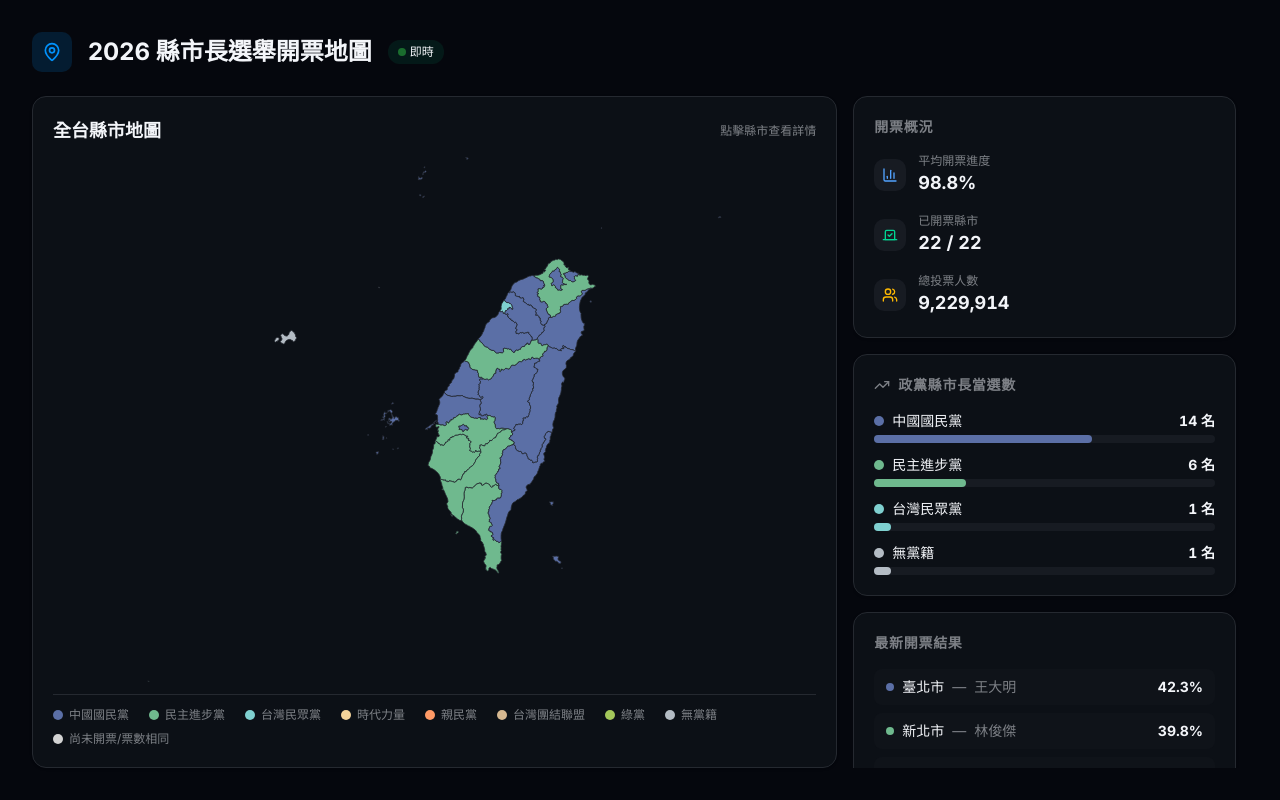
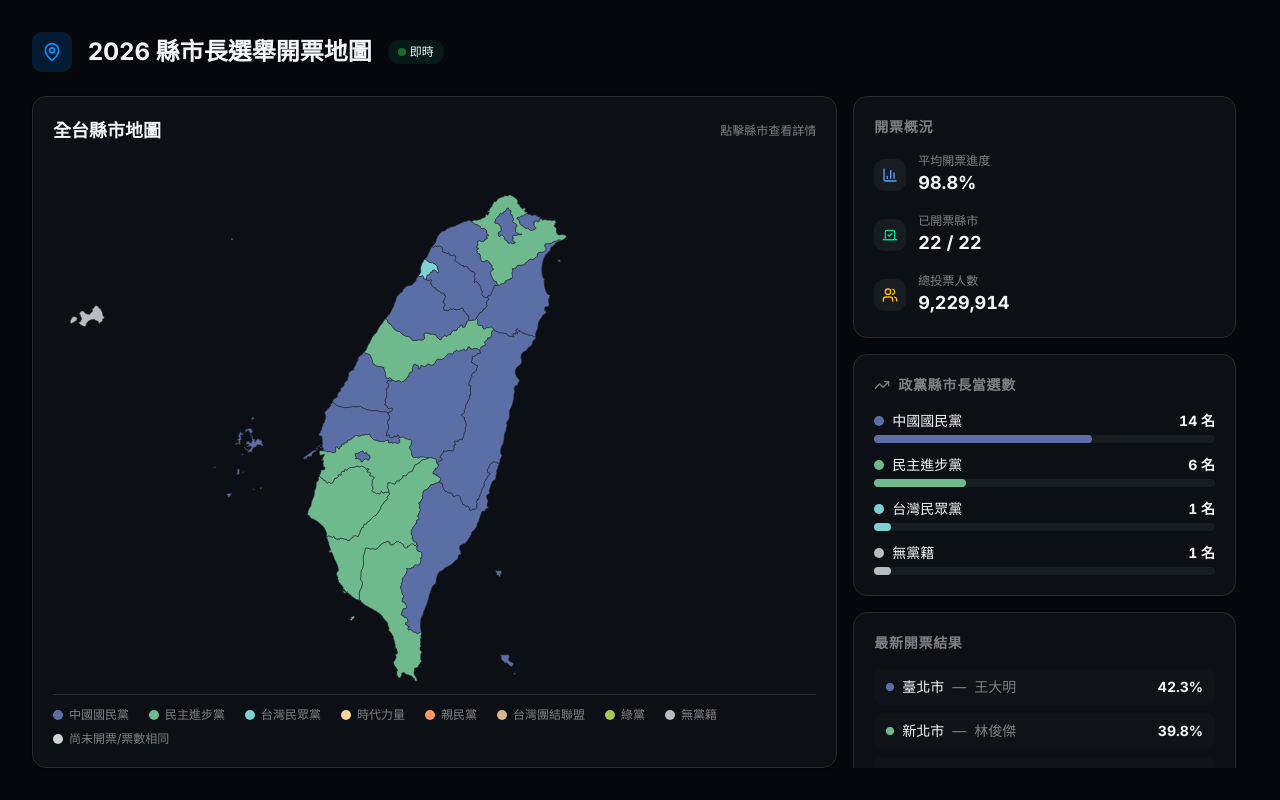
Before and after one commit to fionasgithub/react-tw-elections-dashboard, a React (Vite) app: page / in a window 1280 px wide. Built offline with nearby package versions, Linux system fonts and the light colour scheme.

Commit message:
fix: update map layout

```diff
--- a/src/components/Map/CountyMap.tsx
+++ b/src/components/Map/CountyMap.tsx
@@ -5,7 +5,6 @@ import { PARTY_COLORS, type CountyResult } from "@/types/elections";
 import type { CountiesTopology, CountyProperties } from "@/types/map";
 import MapLegend from "@/components/Map/MapLegend";
 import MapTooltip from "@/components/Map/MapTooltip";
-import { useContainerDimensions } from "@/hooks/useContainerDimensions";
 import { useMapTooltip } from "@/hooks/useMapTooltip";
 
 interface CountyMapProps {
@@ -16,16 +15,12 @@ interface CountyMapProps {
 const CountyMap = ({ topology, results }: CountyMapProps) => {
   const navigate = useNavigate();
 
-  const { ref: containerRef, dimensions } =
-    useContainerDimensions<HTMLDivElement>();
   const [activeParties] = useState();
 
   const { features, pathGenerator } = useTaiwanMap<CountyProperties>(
     topology,
     "COUNTY_MOI_1140318",
     null,
-    dimensions.width,
-    dimensions.height,
   );
 
   const { tooltip, handleMouseMove, handleMouseLeave } = useMapTooltip();
@@ -38,9 +33,9 @@ const CountyMap = ({ topology, results }: CountyMapProps) => {
       </div>
 
       {/* SVG map */}
-      <div ref={containerRef} className="flex-1 min-h-[360px]">
-        {pathGenerator && dimensions.width > 0 && (
-          <svg width={dimensions.width} height={dimensions.height}>
+      <div className="flex-1 min-h-[360px]">
+        {pathGenerator && features.length > 0 ? (
+          <svg viewBox="0 0 800 700" className="w-full h-full max-h-[600px]">
             {features.map((f) => {
               const props = f.properties as CountyProperties;
               const countyId = props.COUNTYCODE;
@@ -75,6 +70,8 @@ const CountyMap = ({ topology, results }: CountyMapProps) => {
               );
             })}
           </svg>
+        ) : (
+          <p className="text-muted-foreground text-sm">載入地圖中…</p>
         )}
       </div>
 
--- a/src/components/Map/TownshipMap.tsx
+++ b/src/components/Map/TownshipMap.tsx
@@ -5,7 +5,6 @@ import type { TownsTopology, TownProperties } from "@/types/map";
 import MapLegend from "@/components/Map/MapLegend";
 import MapTooltip from "@/components/Map/MapTooltip";
 import { getWinnerParty, getTownshipsByCounty } from "@/data/electionResults";
-import { useContainerDimensions } from "@/hooks/useContainerDimensions";
 import { useMapTooltip } from "@/hooks/useMapTooltip";
 
 interface TownshipMapProps {
@@ -17,16 +16,12 @@ const TownshipMap = ({ topology, countyId }: TownshipMapProps) => {
   const townResults = getTownshipsByCounty(countyId);
   const resultMap = new Map(townResults.map((t) => [t.townshipName, t]));
 
-  const { ref: containerRef, dimensions } =
-    useContainerDimensions<HTMLDivElement>();
   const [activeParties] = useState();
 
   const { features, pathGenerator } = useTaiwanMap<TownProperties>(
     topology,
     "TOWN_MOI_1140318",
     countyId,
-    dimensions.width,
-    dimensions.height,
   );
 
   const { tooltip, handleMouseMove, handleMouseLeave } = useMapTooltip();
@@ -36,13 +31,9 @@ const TownshipMap = ({ topology, countyId }: TownshipMapProps) => {
       <h2 className="text-lg font-semibold">鄉鎮市區地圖</h2>
 
       {/* SVG map */}
-      <div ref={containerRef} className="flex-1 min-h-[360px]">
-        {pathGenerator && dimensions.width > 0 && (
-          <svg
-            viewBox="0 0 600 600"
-            width={dimensions.width}
-            height={dimensions.height}
-          >
+      <div className="flex-1 min-h-[360px]">
+        {pathGenerator && features.length > 0 ? (
+          <svg viewBox="0 0 600 600" className="w-full h-full max-h-[500px]">
             {features.map((f) => {
               const props = f.properties as TownProperties;
               const townId = props.TOWNCODE;
@@ -68,6 +59,8 @@ const TownshipMap = ({ topology, countyId }: TownshipMapProps) => {
               );
             })}
           </svg>
+        ) : (
+          <p className="text-muted-foreground text-sm">載入地圖中…</p>
         )}
       </div>
 
--- a/src/hooks/useTaiwanMap.ts
+++ b/src/hooks/useTaiwanMap.ts
@@ -12,12 +12,9 @@ export const useTaiwanMap = <P extends Properties = Properties>(
   topology: Topology<Record<string, GeometryCollection<P>>> | null,
   objectName: string,
   countyId: string | null = null,
-  width: number,
-  height: number,
 ) => {
   return useMemo(() => {
-    if (!topology || width === 0 || height === 0)
-      return { features: [], pathGenerator: null };
+    if (!topology) return { features: [], pathGenerator: null };
 
     const geojson = topojson.feature(topology, topology.objects[objectName]);
     const features = (geojson as GeoJSON.FeatureCollection).features;
@@ -28,14 +25,14 @@ export const useTaiwanMap = <P extends Properties = Properties>(
 
     const projection = d3
       .geoMercator()
-      .fitSize([width, height], geojson as GeoJSON.FeatureCollection);
+      .fitSize([600, 600], geojson as GeoJSON.FeatureCollection);
+
+    const collection: GeoJSON.FeatureCollection = {
+      type: "FeatureCollection",
+      features: countyFeatures,
+    };
 
     if (countyId) {
-      const collection: GeoJSON.FeatureCollection = {
-        type: "FeatureCollection",
-        features: countyFeatures,
-      };
-
       projection.fitExtent(
         [
           [30, 30],
@@ -43,6 +40,8 @@ export const useTaiwanMap = <P extends Properties = Properties>(
         ],
         collection,
       );
+    } else {
+      projection.center([121, 24]).scale(10000).translate([400, 300]);
     }
 
     const pathGenerator = d3.geoPath().projection(projection);
@@ -50,5 +49,5 @@ export const useTaiwanMap = <P extends Properties = Properties>(
       features: countyFeatures,
       pathGenerator,
     };
-  }, [topology, objectName, countyId, width, height]);
+  }, [topology, objectName, countyId]);
 };
```
